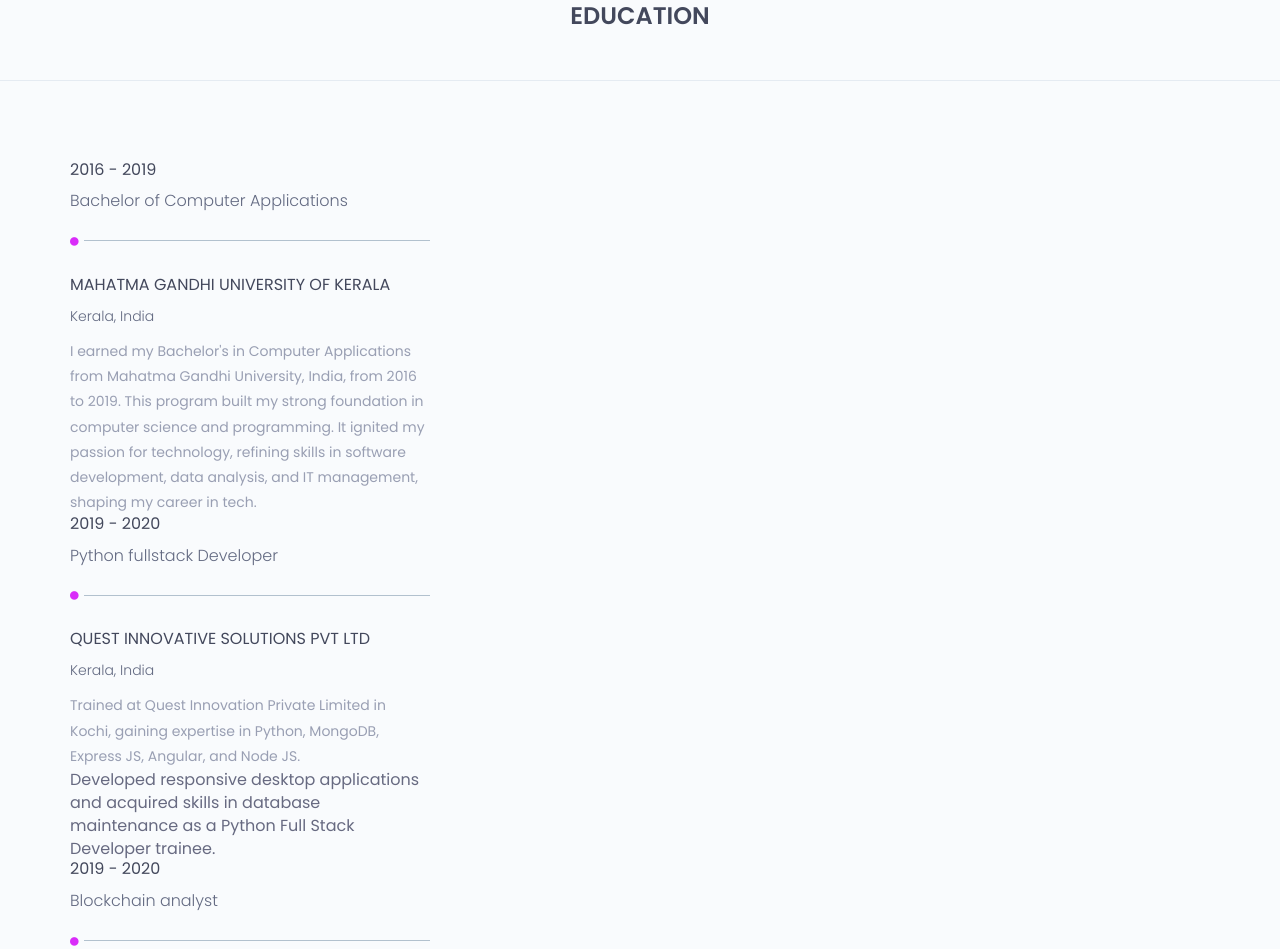
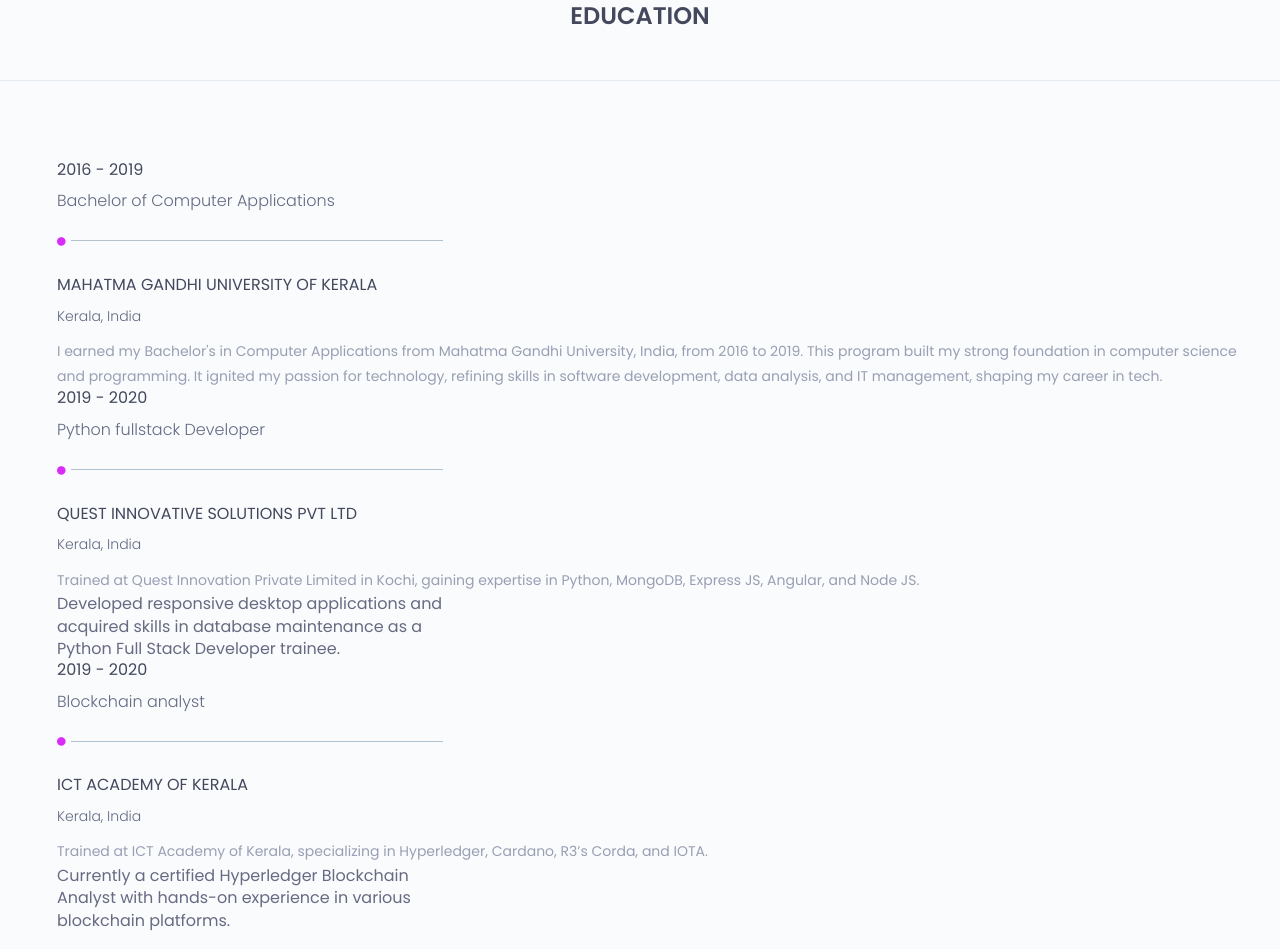
Before and after one commit to sanjukuruvilla/S3_static_webpage, a plain HTML site: page index.html in a window 1280 px wide. Shown: the part 1732-2681 px from the top of the page. Drawn offline with nearby package versions, Linux system fonts and the light colour scheme.

Commit message:
Update style.css

```diff
--- a/assets/css/style.css
+++ b/assets/css/style.css
@@ -367,60 +367,42 @@
 --------------------------------------*/
 
 .education {
-    background: #f9fbfd;
-    padding-top: 50px;
+    background:  #f9fbfd;
+    padding-top:  50px;
 }
-
 .education-horizontal-timeline {
     padding: 80px 0;
 }
 
-/* Update column padding for smaller screens */
-@media screen and (max-width: 768px) {
-    .education-horizontal-timeline .col-sm-4 {
-        padding: 0 5px; /* Adjust padding for smaller screens */
-    }
-}
+/*.education-horizontal-timeline*/
+.education-horizontal-timeline .col-sm-4 {padding:0 2px;}
 
-.single-horizontal-timeline .experience-time h3 {
-    text-transform: capitalize;
-}
+.single-horizontal-timeline .experience-time h3{text-transform: capitalize;}
+.single-horizontal-timeline .experience-time h3 span{text-transform:lowercase;}
+.single-horizontal-timeline .timeline-content h5 {margin: 15px 0px;}
+.single-horizontal-timeline p {color: #999fb3; width: 120rem}
 
-.single-horizontal-timeline .experience-time h3 span {
-    text-transform: lowercase;
-}
-
-.single-horizontal-timeline .timeline-content h5 {
-    margin: 15px 0;
-}
-
-.single-horizontal-timeline p {
-    color: #999fb3;
-    max-width: 100%; /* Ensure text does not overflow on smaller screens */
-}
-
+/*.timeline-horizontal-border*/
 .timeline-horizontal-border {
-    display: flex;
+    display:  flex;
     align-items: center;
     padding: 26px 0 30px;
 }
-
 .timeline-horizontal-border i {
-    font-size: 10px;
+    font-size:  10px;
     color: #d92cf9;
-    margin-right: 5px;
+    margin-right:  5px;
 }
-
 span.single-timeline-horizontal {
-    display: inline-block;
+    display:  inline-block;
     background: #b2c1ce;
-    height: 1px;
+    height:  1px;
     width: 380px;
 }
+span.single-timeline-horizontal.spacial-horizontal-line {width: 100rem;}
+/*.timeline-horizontal-border*/
 
-span.single-timeline-horizontal.spacial-horizontal-line {
-    width: 100%; /* Adjust width for smaller screens */
-}
+/*.education-horizontal-timeline*/
 
 /*-------------------------------------
         6.  Skills
```
